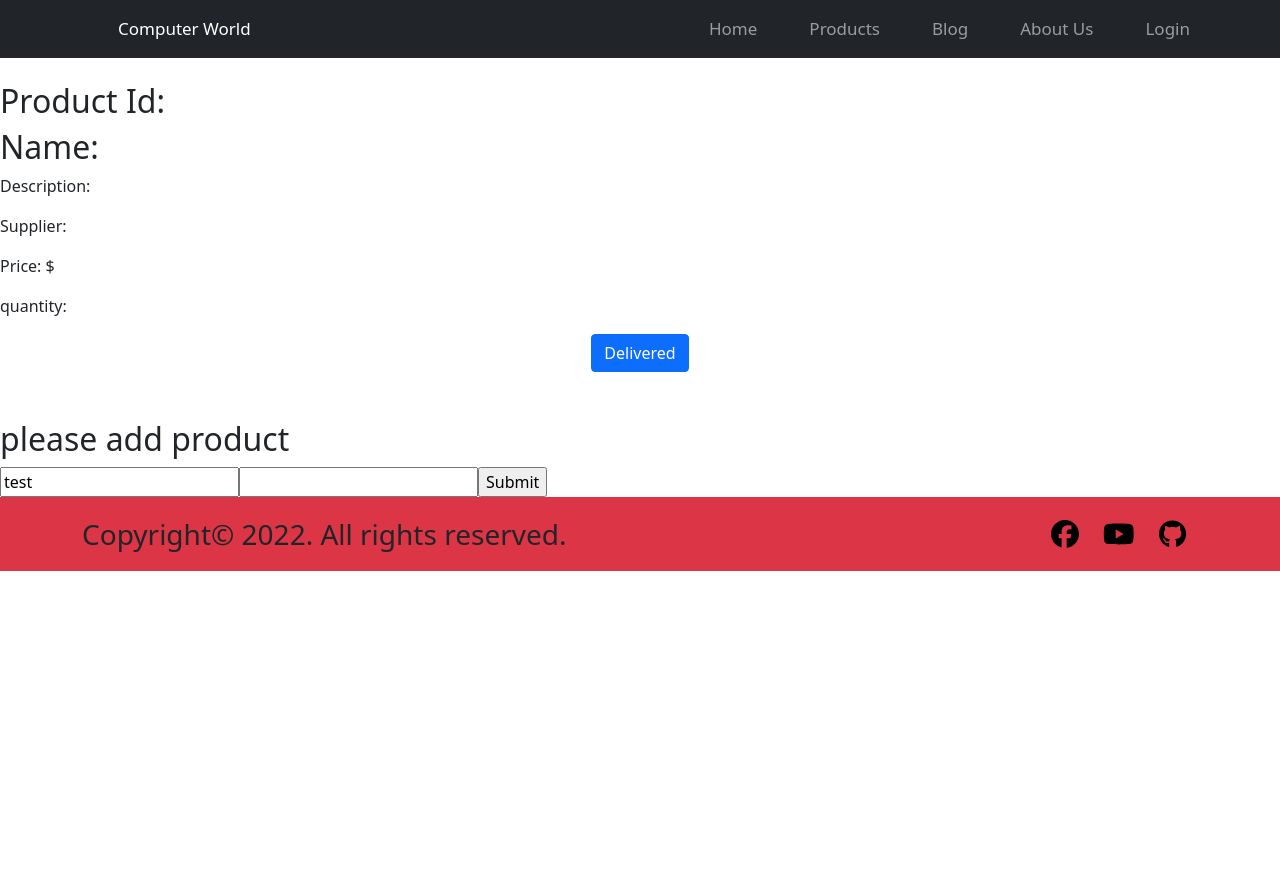
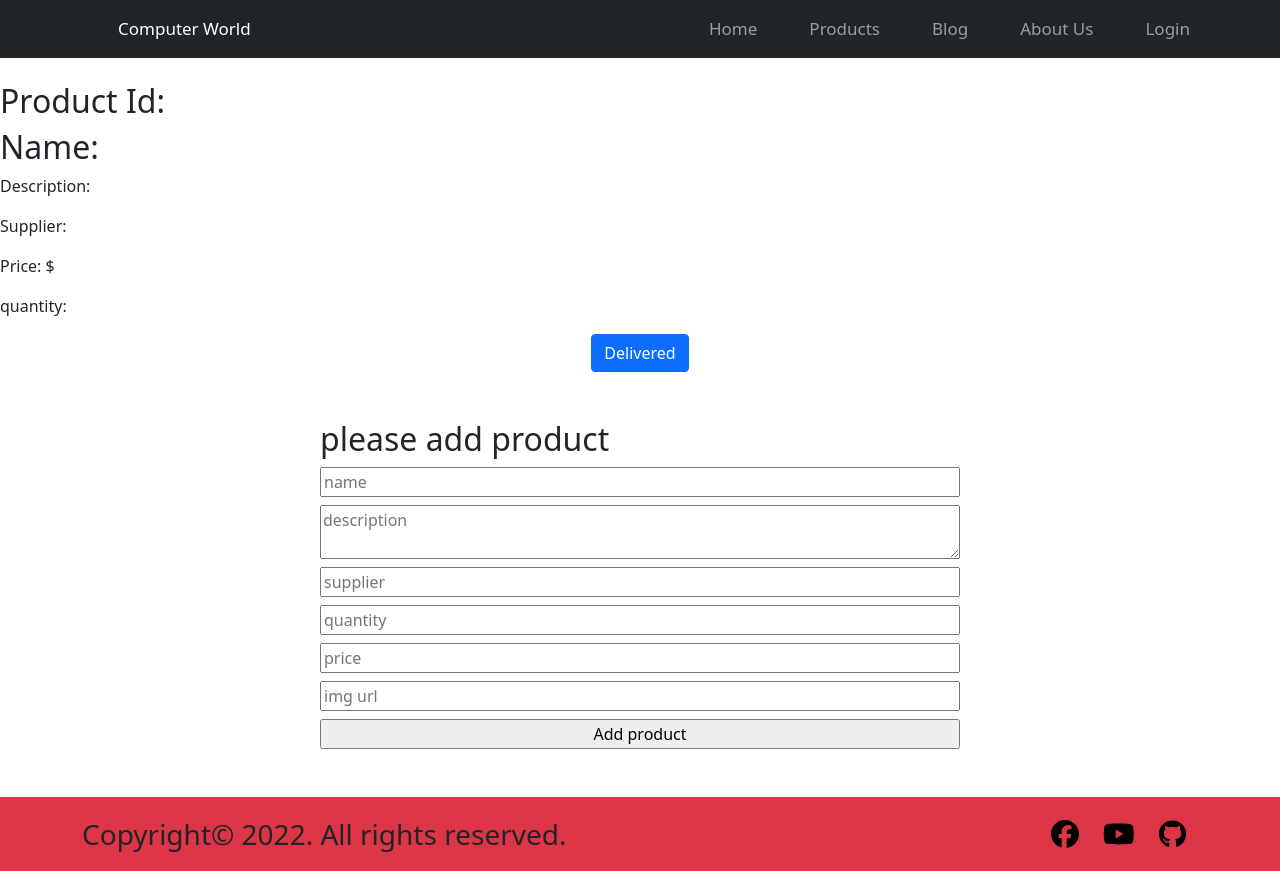
Before and after one commit to dmshikder/computer-world-client, a React (Create React App) app: page /inventory in a window 1280 px wide. Before the commit the page ends 800 px from the top, so only its background shows below. Built offline with nearby package versions, Linux system fonts and the light colour scheme; no server answers.

Commit message:
add product form designed

```diff
--- a/src/pages/AddProduct/AddProduct.js
+++ b/src/pages/AddProduct/AddProduct.js
@@ -1,24 +1,31 @@
 import { useForm } from "react-hook-form";
 const AddProduct = () => {
-    const { register, handleSubmit, watch, formState: { errors } } = useForm();
-    const onSubmit = data => console.log(data);
-    return (
-        <div>
-            <h2>please add product</h2>
-            <form onSubmit={handleSubmit(onSubmit)}>
-      {/* register your input into the hook by invoking the "register" function */}
-      <input defaultValue="test" {...register("example")} />
+  const {
+    register,
+    handleSubmit,
+    watch,
+    formState: { errors },
+  } = useForm();
+  const onSubmit = (data) => console.log(data);
+  return (
+    <div className="w-50 mx-auto">
+      <h2>please add product</h2>
+      <form className="d-flex flex-column" onSubmit={handleSubmit(onSubmit)}>
 
-      {/* include validation with required or other standard HTML validation rules */}
-      <input {...register("exampleRequired", { required: true })} />
-      {/* errors will return when field validation fails  */}
-      {errors.exampleRequired && <span>This field is required</span>}
+      <input className="mb-2" placeholder="name"  {...register("name")} />
+        <textarea className="mb-2" placeholder="description"  {...register("description")} />
 
-      <input type="submit" />
-    </form>
+        <input className="mb-2" placeholder="supplier"  {...register("supplier")} />
+        <input className="mb-2" placeholder="quantity"  type="number" {...register("quantity")} />
+        <input className="mb-2" placeholder="price"  type="number" {...register("price")} />
+        <input className="mb-2" placeholder="img url"  {...register("img")} />
 
-        </div>
-    );
+
+
+        <input className="mb-5" type="submit"  value="Add product"/>
+      </form>
+    </div>
+  );
 };
 
 export default AddProduct;
```
